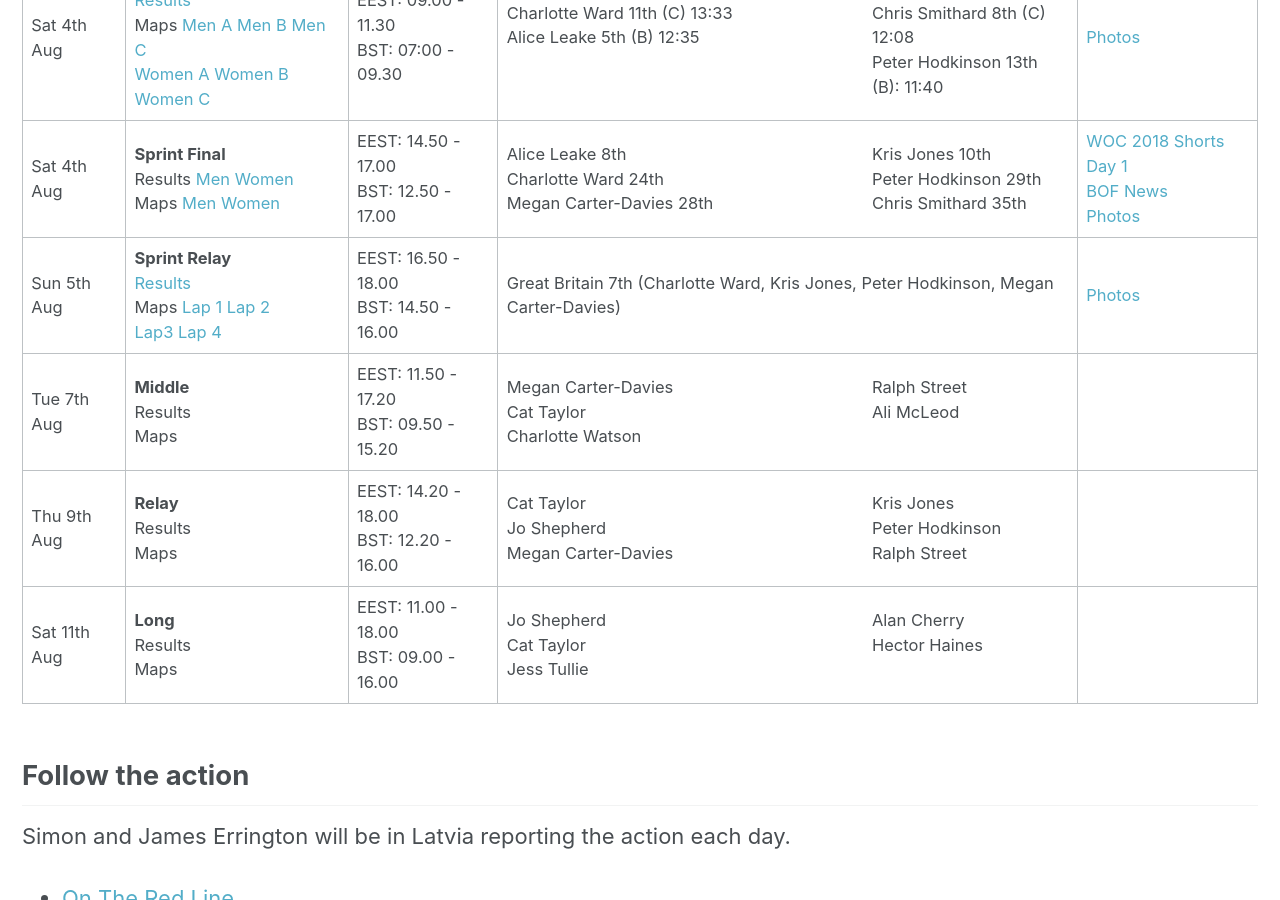
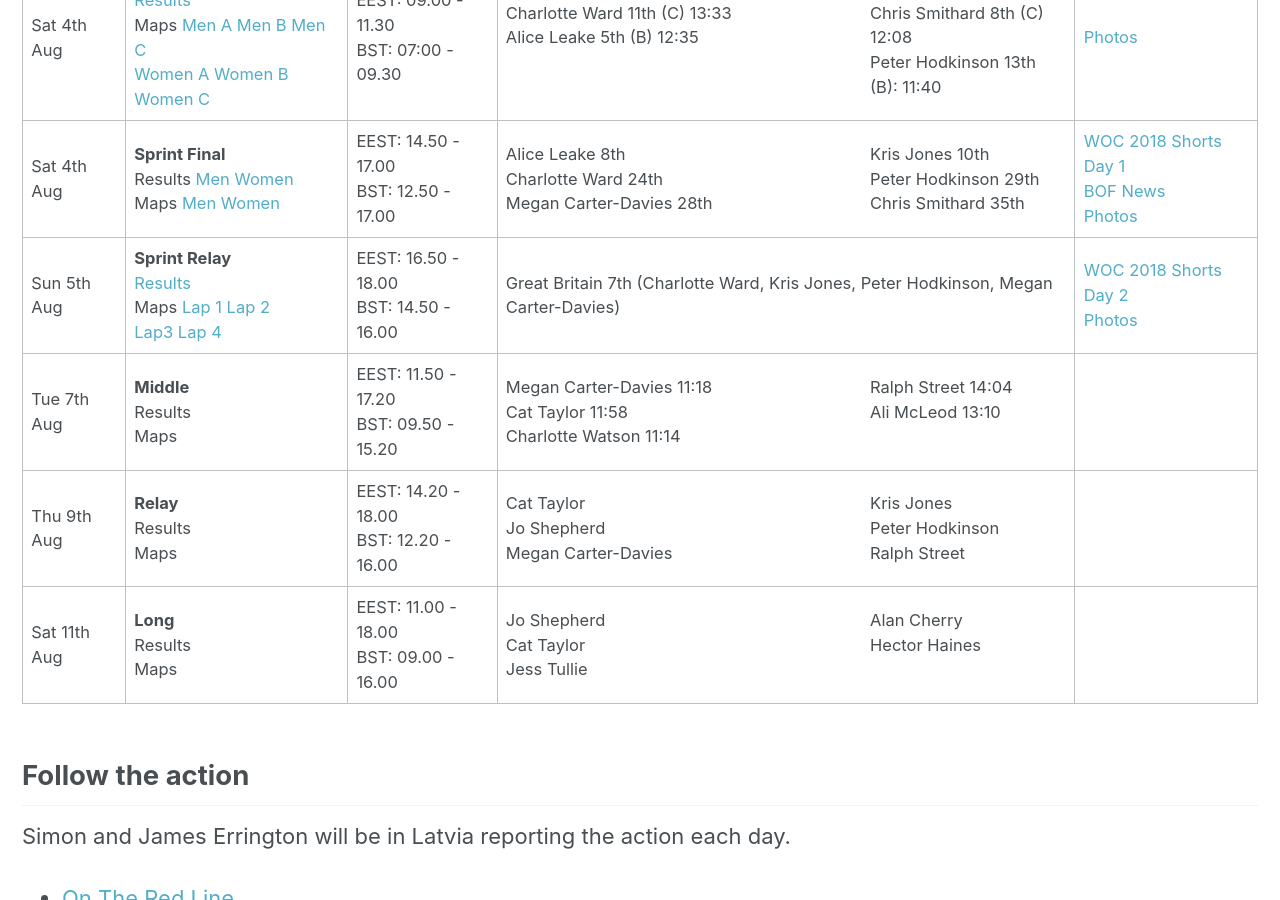
Before and after one commit to Maprunner/maprunner, a Jekyll site: the page built from _pages/woc2018.md, in a window 1280 px wide and 900 px high, scrolled down 935 px. Built offline with Jekyll 4.4.1, drawn with Linux system fonts in a browser that asks for light colours.

Commit message:
Middle times

```diff
--- a/_pages/woc2018.md
+++ b/_pages/woc2018.md
@@ -18,8 +18,8 @@ header:
 |------|------|-------|------------------------------|---------|
 | Sat 4th Aug | **Sprint Qualifier**<br>[Results](https://www.woc2018.lv/resultsWOC/4.08/results/Qual/Results.pdf)<br>Maps [Men A](https://www.woc2018.lv/img/Q/SPRINT_Q_MEN-A.jpg) [Men B](https://www.woc2018.lv/img/Q/SPRINT_Q_MEN-B.jpg) [Men C](https://www.woc2018.lv/img/Q/SPRINT_Q_MEN-C.jpg)<br>[Women A](https://www.woc2018.lv/img/Q/SPRINT_Q_WOMEN-A.jpg) [Women B](https://www.woc2018.lv/img/Q/SPRINT_Q_WOMEN-B.jpg) [Women C](https://www.woc2018.lv/img/Q/SPRINT_Q_WOMEN-C.jpg) | EEST: 09.00 - 11.30<br> BST: 07:00 - 09.30 | <span style="float:left;width:65%;">Megan Carter-Davies 3rd (A): 12:14<br>Charlotte Ward 11th (C) 13:33<br>Alice Leake 5th (B) 12:35</span><span style="float:right;width:35%;">Kris Jones 4th (A): 11:55<br>Chris Smithard 8th (C) 12:08<br>Peter Hodkinson 13th (B): 11:40</span> |  [Photos](https://www.flickr.com/photos/maprunner/albums/72157694015976610)|
 | Sat 4th Aug  | **Sprint Final**<br>Results [Men](https://www.woc2018.lv/resultsWOC/4.08/results/Final/Results%20-%20Men.pdf) [Women](https://www.woc2018.lv/resultsWOC/4.08/results/Final/Results%20-%20Women.pdf)<br>Maps [Men](http://www.tulospalvelu.fi/gps/2018wocSprintM/) [Women](http://www.tulospalvelu.fi/gps/2018wocSprintW/ ) | EEST: 14.50 - 17.00<br> BST: 12.50 - 17.00  |<span style="float:left;width:65%;">Alice Leake 8th<br>Charlotte Ward 24th<br>Megan Carter-Davies 28th</span><span style="float:right;width:35%;">Kris Jones 10th<br>Peter Hodkinson 29th<br>Chris Smithard 35th</span>  | [WOC 2018 Shorts Day 1](https://maprunner.blogspot.com/2018/08/woc-2018-shorts-day-1.html)<br>[BOF News]()<br>[Photos](https://www.flickr.com/photos/maprunner/albums/72157698196747971) |
-| Sun 5th Aug  | **Sprint Relay**<br>[Results](https://www.woc2018.lv/resultsWOC/5.08/results/Results.pdf)<br>Maps [Lap 1](http://www.tulospalvelu.fi/gps/2018wocSprintR1/) [Lap 2](http://www.tulospalvelu.fi/gps/2018wocSprintR2/)<br>[Lap3](http://www.tulospalvelu.fi/gps/2018wocSprintR3/) [Lap 4](http://www.tulospalvelu.fi/gps/2018wocSprintR4/) | EEST: 16.50 - 18.00<br> BST: 14.50 - 16.00 | Great Britain 7th (Charlotte Ward, Kris Jones, Peter Hodkinson, Megan Carter-Davies)  | [Photos](https://www.flickr.com/photos/maprunner/albums/72157671976537298) |
-| Tue 7th Aug  | **Middle**<br>Results<br> Maps| EEST: 11.50 - 17.20<br> BST: 09.50 - 15.20  | <span style="float:left;width:65%;">Megan Carter-Davies<br>Cat Taylor<br>Charlotte Watson</span><span style="float:right;width:35%;">Ralph Street<br>Ali McLeod</span> |  |
+| Sun 5th Aug  | **Sprint Relay**<br>[Results](https://www.woc2018.lv/resultsWOC/5.08/results/Results.pdf)<br>Maps [Lap 1](http://www.tulospalvelu.fi/gps/2018wocSprintR1/) [Lap 2](http://www.tulospalvelu.fi/gps/2018wocSprintR2/)<br>[Lap3](http://www.tulospalvelu.fi/gps/2018wocSprintR3/) [Lap 4](http://www.tulospalvelu.fi/gps/2018wocSprintR4/) | EEST: 16.50 - 18.00<br> BST: 14.50 - 16.00 | Great Britain 7th (Charlotte Ward, Kris Jones, Peter Hodkinson, Megan Carter-Davies)  | [WOC 2018 Shorts Day 2](https://maprunner.blogspot.com/2018/08/woc-2018-shorts-day-2.html)<br>[Photos](https://www.flickr.com/photos/maprunner/albums/72157671976537298)|
+| Tue 7th Aug  | **Middle**<br>Results<br> Maps| EEST: 11.50 - 17.20<br> BST: 09.50 - 15.20  | <span style="float:left;width:65%;">Megan Carter-Davies 11:18<br>Cat Taylor 11:58<br>Charlotte Watson 11:14</span><span style="float:right;width:35%;">Ralph Street 14:04<br>Ali McLeod 13:10</span> |  |
 | Thu 9th Aug  | **Relay**<br>Results<br>Maps | EEST: 14.20 - 18.00<br> BST: 12.20 - 16.00 | <span style="float:left;width:65%;">Cat Taylor<br>Jo Shepherd<br>Megan Carter-Davies</span><span style="float:right;width:35%;">Kris Jones<br>Peter Hodkinson<br>Ralph Street</span> | |
 | Sat 11th Aug  | **Long**<br>Results<br>Maps | EEST: 11.00 - 18.00<br> BST: 09.00 - 16.00 | <span style="float:left;width:65%;">Jo Shepherd<br>Cat Taylor<br>Jess Tullie</span><span style="float:right;width:35%;">Alan Cherry<br>Hector Haines</span> |  |
 
```
